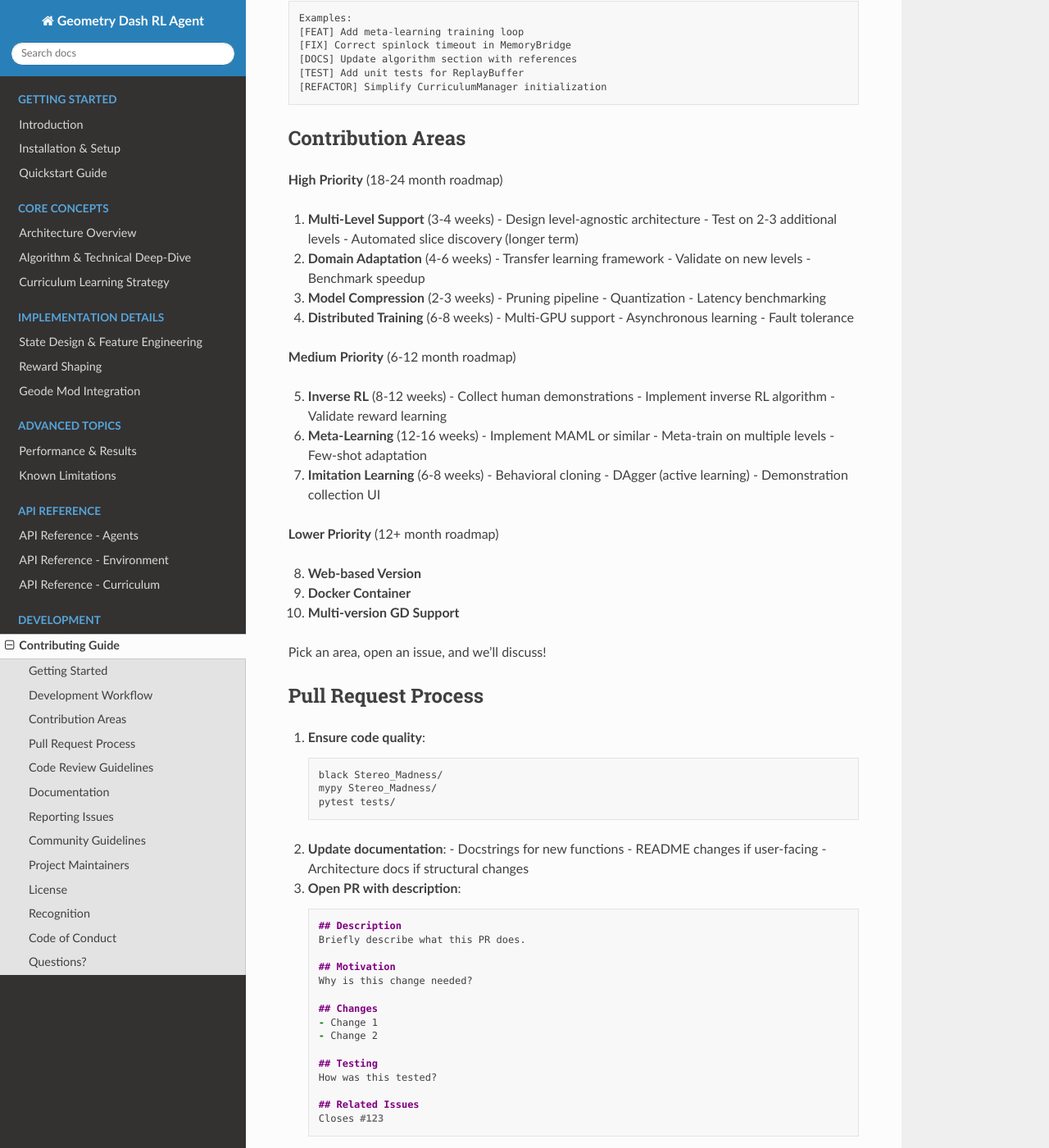
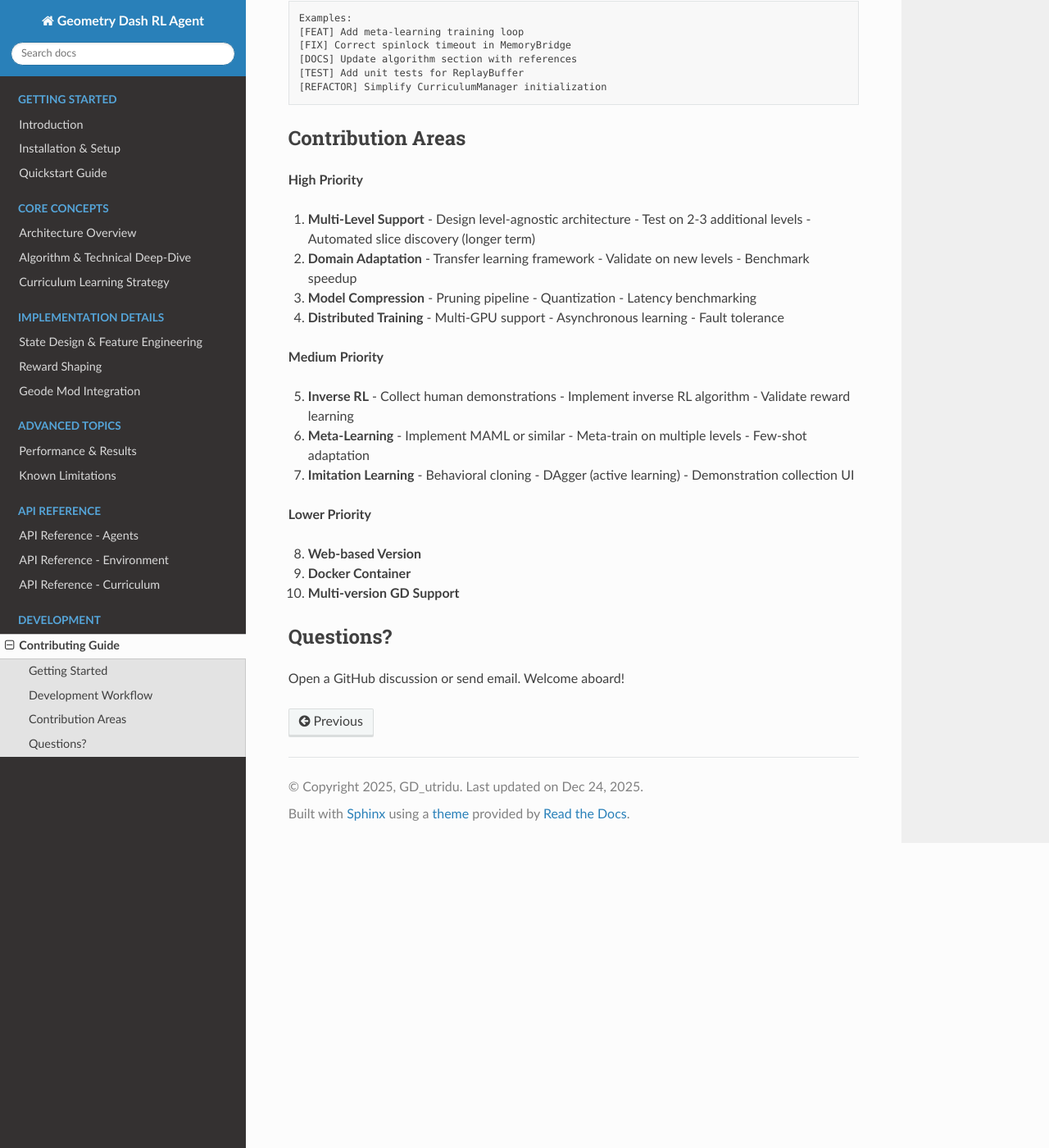
Before and after one commit to mouradboutrid/geometry_dash_RL, a Sphinx documentation site: the page built from docs/contributing.rst, in a window 1280 px wide and 1400 px high, scrolled down 1386 px. Shown: the whole window at 82% size. Built offline with Sphinx 7.4.7 and the Read the Docs theme 3.1.0, drawn with Linux system fonts in a browser that asks for light colours; pages that are not in the unit, such as notebooks, are missing from menus; some of the changed text lies outside the part shown.

Commit message:
Update contributing.rst

```diff
--- a/docs/contributing.rst
+++ b/docs/contributing.rst
@@ -76,233 +76,52 @@ Format: ``[CATEGORY] Brief description``
 Contribution Areas
 -------------------
 
-**High Priority** (18-24 month roadmap)
+**High Priority**
 
-1. **Multi-Level Support** (3-4 weeks)
+1. **Multi-Level Support**
    - Design level-agnostic architecture
    - Test on 2-3 additional levels
    - Automated slice discovery (longer term)
 
-2. **Domain Adaptation** (4-6 weeks)
+2. **Domain Adaptation**
    - Transfer learning framework
    - Validate on new levels
    - Benchmark speedup
 
-3. **Model Compression** (2-3 weeks)
+3. **Model Compression**
    - Pruning pipeline
    - Quantization
    - Latency benchmarking
 
-4. **Distributed Training** (6-8 weeks)
+4. **Distributed Training**
    - Multi-GPU support
    - Asynchronous learning
    - Fault tolerance
 
-**Medium Priority** (6-12 month roadmap)
+**Medium Priority**
 
-5. **Inverse RL** (8-12 weeks)
+5. **Inverse RL**
    - Collect human demonstrations
    - Implement inverse RL algorithm
    - Validate reward learning
 
-6. **Meta-Learning** (12-16 weeks)
+6. **Meta-Learning**
    - Implement MAML or similar
    - Meta-train on multiple levels
    - Few-shot adaptation
 
-7. **Imitation Learning** (6-8 weeks)
+7. **Imitation Learning**
    - Behavioral cloning
    - DAgger (active learning)
    - Demonstration collection UI
 
-**Lower Priority** (12+ month roadmap)
+**Lower Priority**
 
 8. **Web-based Version**
 9. **Docker Container**
 10. **Multi-version GD Support**
 
-Pick an area, open an issue, and we'll discuss!
-
-Pull Request Process
---------------------
-
-1. **Ensure code quality**:
-
-   .. code-block:: bash
-
-      black Stereo_Madness/
-      mypy Stereo_Madness/
-      pytest tests/
-
-2. **Update documentation**:
-   - Docstrings for new functions
-   - README changes if user-facing
-   - Architecture docs if structural changes
-
-3. **Open PR with description**:
-
-   .. code-block:: markdown
-
-      ## Description
-      Briefly describe what this PR does.
-
-      ## Motivation
-      Why is this change needed?
-
-      ## Changes
-      - Change 1
-      - Change 2
-
-      ## Testing
-      How was this tested?
-
-      ## Related Issues
-      Closes #123
-
-4. **Respond to feedback** (within 48 hours)
-
-5. **Merge** (after approval)
-
-Code Review Guidelines
-----------------------
-
-**For Authors**
-
-- Keep PRs focused (one feature per PR)
-- Aim for <500 lines per PR (break up large changes)
-- Explain non-obvious decisions
-- Link related issues
-
-**For Reviewers**
-
-- Check correctness (logic, edge cases)
-- Verify style compliance
-- Test locally if possible
-- Be constructive and collaborative
-
-Documentation
---------------
-
-This documentation is built with Sphinx and hosted on Read the Docs.
-
-**To modify docs**:
-
-1. Edit ``.rst`` files in ``docs/``
-2. Build locally:
-
-   .. code-block:: bash
-
-      cd docs/
-      make html
-      open _build/html/index.html
-
-3. PR with documentation changes
-
-**Adding new pages**:
-
-1. Create ``docs/section_name.rst``
-2. Add to ``docs/index.rst`` toctree
-3. Follow existing structure and style
-
-Reporting Issues
-----------------
-
-**Security Issues**
-
-Do NOT open public issue. Email maintainer privately.
-
-**Bugs**
-
-.. code-block:: markdown
-
-   ## Description
-   Describe the bug clearly.
-
-   ## Steps to Reproduce
-   1. Step 1
-   2. Step 2
-   3. ...
-
-   ## Expected Behavior
-   What should happen?
-
-   ## Actual Behavior
-   What actually happened?
-
-   ## Environment
-   - Python version: 3.10
-   - PyTorch version: 2.0
-   - GPU: RTX 3080
-   - Windows version: 10
-
-   ## Logs
-   Paste relevant error messages or logs.
-
-**Feature Requests**
-
-.. code-block:: markdown
-
-   ## Feature Description
-   What feature would you like?
-
-   ## Motivation
-   Why is this useful?
-
-   ## Proposed Solution
-   How might we implement it?
-
-   ## Alternatives
-   Other approaches?
-
-Community Guidelines
---------------------
-
-- Be respectful and inclusive
-- Assume good intentions
-- Welcome diverse perspectives
-- Focus on ideas, not people
-
-Project Maintainers
--------------------
-
-- **Lead**: Mourad Boutrid (@username)
-- **Reviewers**: TBD
-
-Contact for questions: email, GitHub discussions, or Discord.
-
-License
--------
-
-By contributing, you agree your code is licensed under MIT (same as project).
-
-Recognition
------------
-
-Contributors will be:
-- Listed in CONTRIBUTORS.md
-- Mentioned in release notes
-- Celebrated in community! 🎉
-
-Code of Conduct
----------------
-
-This project adheres to the Contributor Covenant Code of Conduct.
-
-Expected behavior:
-- Professional interactions
-- Welcoming to all backgrounds
-- Respect differences
-
-Unacceptable behavior:
-- Harassment or discrimination
-- Threats or violence
-- Unwelcome advances
-
-Violations reported to maintainers; may result in ban.
-
-See CODE_OF_CONDUCT.md for full details.
-
 Questions?
 ----------
 
-Open a GitHub discussion or send email. Welcome aboard! 👋
+Open a GitHub discussion or send email. Welcome aboard!
```
Also changed, not shown: other parts of docs/contributing.rst (+2 -2 lines).
